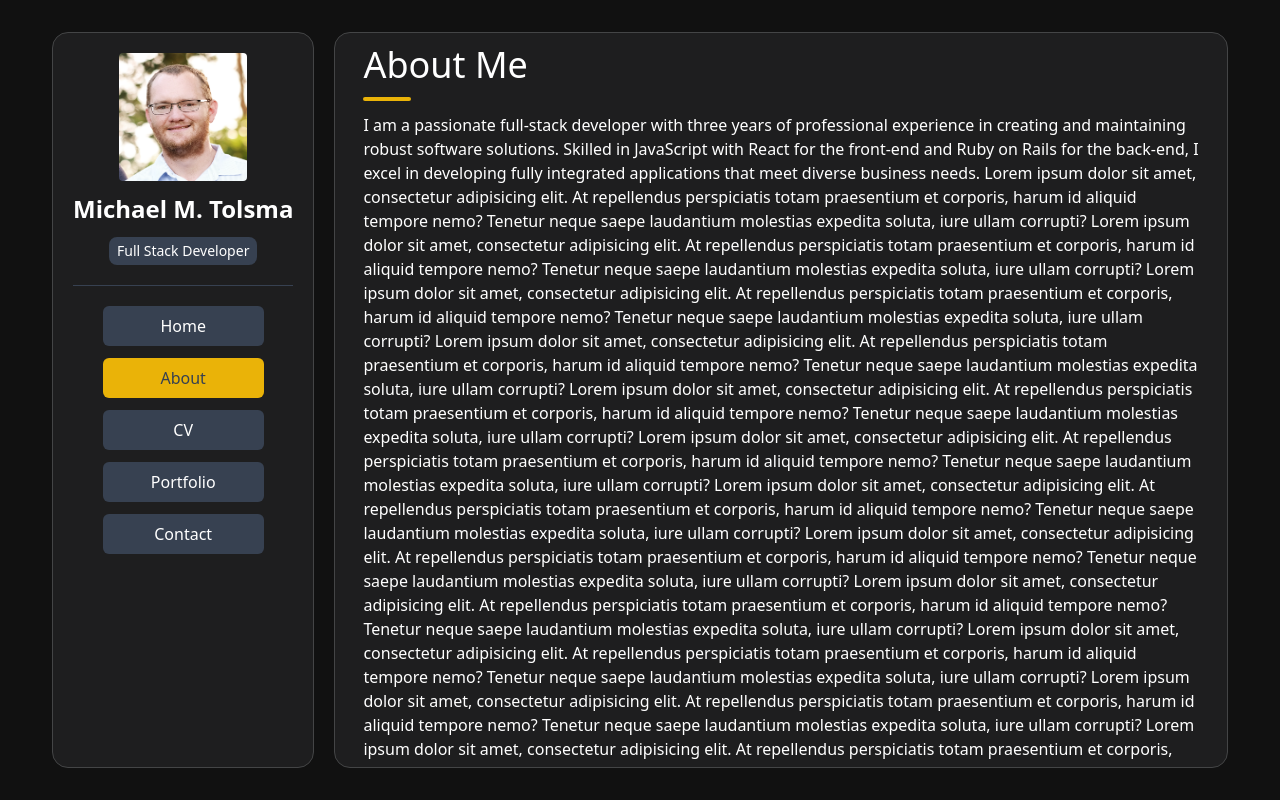
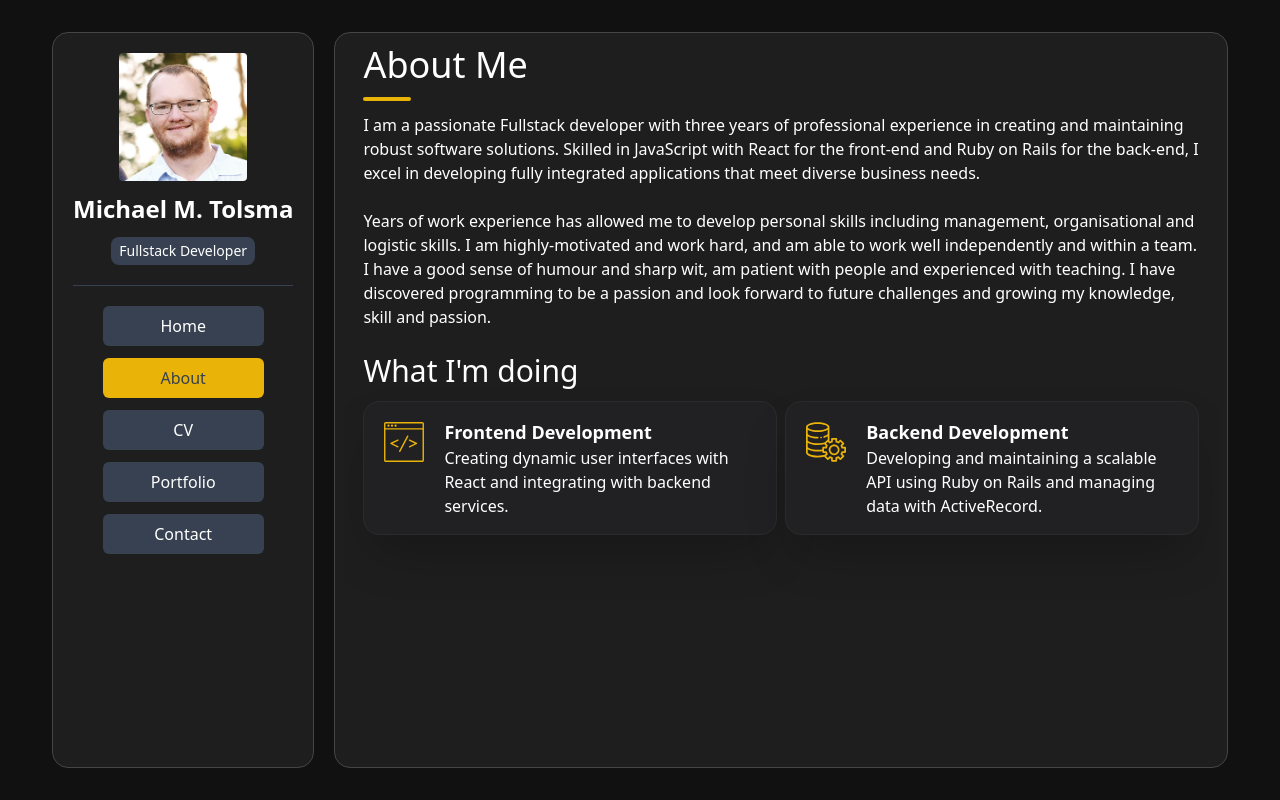
Before and after one commit to mmtolsma/mmtolsma.github.io, a SvelteKit app: page /about in a window 1280 px wide. Built offline with nearby package versions, Linux system fonts and the light colour scheme.

Commit message:
Work on About Me page

```diff
--- a/src/components/NavCard.svelte
+++ b/src/components/NavCard.svelte
@@ -27,7 +27,7 @@
     <div class="flex flex-col items-center">
       <img src="/profile-pic.png" class="mb-3 rounded w-32 h-32" alt="Michael Tolsma smiling" />
       <div class="text-2xl font-bold mb-3">Michael M. Tolsma</div>
-      <div class="py-1 px-2 mb-5 text-sm rounded-lg bg-gray-700">Full Stack Developer</div>
+      <div class="py-1 px-2 mb-5 text-sm rounded-lg bg-gray-700">Fullstack Developer</div>
       <span class="flex-grow mb-5 border-t border-gray-700 w-full"></span>
       <nav class="grid grid-cols-1 gap-1">
         {#each $navLinks as link}
@@ -46,7 +46,7 @@
       <img src="/profile-pic.png" class="rounded w-20 h-20" alt="Michael Tolsma smiling" />
       <div class="ml-4">
         <div class="text-2xl font-bold mb-3">Michael M. Tolsma</div>
-        <div class="inline-block text-sm rounded-lg bg-gray-700 px-2 py-1">Full Stack Developer</div>
+        <div class="inline-block text-sm rounded-lg bg-gray-700 px-2 py-1">Fullstack Developer</div>
       </div>
       <div class="absolute top-0 right-0 mr-3">
         <button on:click={handleClick} class="flex items-center">
@@ -58,7 +58,7 @@
         </button>
       </div>
       {#if clicked}
-      <div class="absolute right-0 mt-56 mr-3 w-48 bg-info-card space-y-1 py-2 px-2 z-50">
+      <div class="absolute right-0 mt-56 mr-3 w-48 bg-dropdown space-y-1 py-2 px-2 z-50">
         {#each $navLinks as link}
           <a
             href={($page.url.pathname == link.url) ? null : link.url}
@@ -78,7 +78,7 @@
         <img src="/profile-pic.png" class="rounded w-12 h-12" alt="Michael Tolsma smiling" />
         <div class="ml-4">
           <div class="font-bold">Michael M. Tolsma</div>
-          <div class="inline-block text-xxs rounded-lg bg-gray-700 p-1">Full Stack Developer</div>
+          <div class="inline-block text-xxs rounded-lg bg-gray-700 p-1">Fullstack Developer</div>
         </div>
       </div>
       <div class="flex justify-end mr-3">
@@ -92,7 +92,7 @@
       </div>
     </div>
     {#if clicked}
-      <div class="absolute right-0 mt-14 mr-3 w-48 bg-info-card space-y-1 py-2 px-2 z-50">
+      <div class="absolute right-0 mt-14 mr-3 w-48 bg-dropdown space-y-1 py-2 px-2 z-50">
         {#each $navLinks as link}
           <a
             href={($page.url.pathname == link.url) ? null : link.url}
--- a/src/routes/about/+page.svelte
+++ b/src/routes/about/+page.svelte
@@ -10,100 +10,45 @@
 
 <div class="flex-1 overflow-y-auto">
   <div class="mx-3 mb-5 sm:mx-5">
-    <p>
-      I am a passionate full-stack developer with three years of professional experience in creating
-      and maintaining robust software solutions. Skilled in JavaScript with React for the front-end
-      and Ruby on Rails for the back-end, I excel in developing fully integrated applications that
-      meet diverse business needs. Lorem ipsum dolor sit amet, consectetur adipisicing elit. At
-      repellendus perspiciatis totam praesentium et corporis, harum id aliquid tempore nemo? Tenetur
-      neque saepe laudantium molestias expedita soluta, iure ullam corrupti? Lorem ipsum dolor sit
-      amet, consectetur adipisicing elit. At repellendus perspiciatis totam praesentium et corporis,
-      harum id aliquid tempore nemo? Tenetur neque saepe laudantium molestias expedita soluta, iure
-      ullam corrupti? Lorem ipsum dolor sit amet, consectetur adipisicing elit. At repellendus
-      perspiciatis totam praesentium et corporis, harum id aliquid tempore nemo? Tenetur neque saepe
-      laudantium molestias expedita soluta, iure ullam corrupti? Lorem ipsum dolor sit amet,
-      consectetur adipisicing elit. At repellendus perspiciatis totam praesentium et corporis, harum
-      id aliquid tempore nemo? Tenetur neque saepe laudantium molestias expedita soluta, iure ullam
-      corrupti? Lorem ipsum dolor sit amet, consectetur adipisicing elit. At repellendus perspiciatis
-      totam praesentium et corporis, harum id aliquid tempore nemo? Tenetur neque saepe laudantium
-      molestias expedita soluta, iure ullam corrupti? Lorem ipsum dolor sit amet, consectetur
-      adipisicing elit. At repellendus perspiciatis totam praesentium et corporis, harum id aliquid
-      tempore nemo? Tenetur neque saepe laudantium molestias expedita soluta, iure ullam corrupti?
-      Lorem ipsum dolor sit amet, consectetur adipisicing elit. At repellendus perspiciatis totam
-      praesentium et corporis, harum id aliquid tempore nemo? Tenetur neque saepe laudantium molestias
-      expedita soluta, iure ullam corrupti? Lorem ipsum dolor sit amet, consectetur adipisicing elit.
-      At repellendus perspiciatis totam praesentium et corporis, harum id aliquid tempore nemo?
-      Tenetur neque saepe laudantium molestias expedita soluta, iure ullam corrupti? Lorem ipsum dolor
-      sit amet, consectetur adipisicing elit. At repellendus perspiciatis totam praesentium et
-      corporis, harum id aliquid tempore nemo? Tenetur neque saepe laudantium molestias expedita
-      soluta, iure ullam corrupti? Lorem ipsum dolor sit amet, consectetur adipisicing elit. At
-      repellendus perspiciatis totam praesentium et corporis, harum id aliquid tempore nemo? Tenetur
-      neque saepe laudantium molestias expedita soluta, iure ullam corrupti? Lorem ipsum dolor sit
-      amet, consectetur adipisicing elit. At repellendus perspiciatis totam praesentium et corporis,
-      harum id aliquid tempore nemo? Tenetur neque saepe laudantium molestias expedita soluta, iure
-      ullam corrupti? Lorem ipsum dolor sit amet, consectetur adipisicing elit. At repellendus
-      perspiciatis totam praesentium et corporis, harum id aliquid tempore nemo? Tenetur neque saepe
-      laudantium molestias expedita soluta, iure ullam corrupti? Lorem ipsum dolor sit amet,
-      consectetur adipisicing elit. At repellendus perspiciatis totam praesentium et corporis, harum
-      id aliquid tempore nemo? Tenetur neque saepe laudantium molestias expedita soluta, iure ullam
-      corrupti? Lorem ipsum dolor sit amet, consectetur adipisicing elit. At repellendus perspiciatis
-      totam praesentium et corporis, harum id aliquid tempore nemo? Tenetur neque saepe laudantium
-      molestias expedita soluta, iure ullam corrupti? Lorem ipsum dolor sit amet, consectetur
-      adipisicing elit. At repellendus perspiciatis totam praesentium et corporis, harum id aliquid
-      tempore nemo? Tenetur neque saepe laudantium molestias expedita soluta, iure ullam corrupti?
-      Lorem ipsum dolor sit amet, consectetur adipisicing elit. At repellendus perspiciatis totam
-      praesentium et corporis, harum id aliquid tempore nemo? Tenetur neque saepe laudantium molestias
-      expedita soluta, iure ullam corrupti? Lorem ipsum dolor sit amet, consectetur adipisicing elit.
-      At repellendus perspiciatis totam praesentium et corporis, harum id aliquid tempore nemo?
-      Tenetur neque saepe laudantium molestias expedita soluta, iure ullam corrupti? Lorem ipsum dolor
-      sit amet, consectetur adipisicing elit. At repellendus perspiciatis totam praesentium et
-      corporis, harum id aliquid tempore nemo? Tenetur neque saepe laudantium molestias expedita
-      soluta, iure ullam corrupti? Lorem ipsum dolor sit amet, consectetur adipisicing elit. At
-      repellendus perspiciatis totam praesentium et corporis, harum id aliquid tempore nemo? Tenetur
-      neque saepe laudantium molestias expedita soluta, iure ullam corrupti? Lorem ipsum dolor sit
-      amet, consectetur adipisicing elit. At repellendus perspiciatis totam praesentium et corporis,
-      harum id aliquid tempore nemo? Tenetur neque saepe laudantium molestias expedita soluta, iure
-      ullam corrupti? Lorem ipsum dolor sit amet, consectetur adipisicing elit. At repellendus
-      perspiciatis totam praesentium et corporis, harum id aliquid tempore nemo? Tenetur neque saepe
-      laudantium molestias expedita soluta, iure ullam corrupti? Lorem ipsum dolor sit amet,
-      consectetur adipisicing elit. At repellendus perspiciatis totam praesentium et corporis, harum
-      id aliquid tempore nemo? Tenetur neque saepe laudantium molestias expedita soluta, iure ullam
-      corrupti? Lorem ipsum dolor sit amet, consectetur adipisicing elit. At repellendus perspiciatis
-      totam praesentium et corporis, harum id aliquid tempore nemo? Tenetur neque saepe laudantium
-      molestias expedita soluta, iure ullam corrupti? Lorem ipsum dolor sit amet, consectetur
-      adipisicing elit. At repellendus perspiciatis totam praesentium et corporis, harum id aliquid
-      tempore nemo? Tenetur neque saepe laudantium molestias expedita soluta, iure ullam corrupti?
-      Lorem ipsum dolor sit amet, consectetur adipisicing elit. At repellendus perspiciatis totam
-      praesentium et corporis, harum id aliquid tempore nemo? Tenetur neque saepe laudantium molestias
-      expedita soluta, iure ullam corrupti? Lorem ipsum dolor sit amet, consectetur adipisicing elit.
-      At repellendus perspiciatis totam praesentium et corporis, harum id aliquid tempore nemo?
-      Tenetur neque saepe laudantium molestias expedita soluta, iure ullam corrupti? Lorem ipsum dolor
-      sit amet, consectetur adipisicing elit. At repellendus perspiciatis totam praesentium et
-      corporis, harum id aliquid tempore nemo? Tenetur neque saepe laudantium molestias expedita
-      soluta, iure ullam corrupti? Lorem ipsum dolor sit amet, consectetur adipisicing elit. At
-      repellendus perspiciatis totam praesentium et corporis, harum id aliquid tempore nemo? Tenetur
-      neque saepe laudantium molestias expedita soluta, iure ullam corrupti?
-    </p>
+    <section>
+      <p>
+        I am a passionate Fullstack developer with three years of professional experience in creating and maintaining robust software solutions. Skilled in JavaScript with React for the front-end and Ruby on Rails for the back-end, I excel in developing fully integrated applications that meet diverse business needs.
+      </p>
+      <br>
+      <p>
+        Years of work experience has allowed me to develop personal skills including management, organisational and logistic skills. I am highly-motivated and work hard, and am able to work well independently and within a team. I have a good sense of humour and sharp wit, am patient with people and experienced with teaching. I have discovered programming to be a passion and look forward to future challenges and growing my knowledge, skill and passion.
+      </p>
+    </section>
+
+    <br>
+
+    <section>
+      <div class="text-2xl lg:text-3xl mb-3">What I'm doing</div>
+
+      <div class="grid grid-cols-1 lg:grid-cols-2 gap-2">
+        <div class="bg-sub-card border border-sub-card-border shadow-2xl rounded-2xl px-4 py-4 flex items-start gap-4">
+          <img src="/frontend.svg" alt="webpage with html tag" class="w-12 h-12 p-1" />
+          <div class="flex flex-col">
+            <div class="text-lg font-bold">
+              Frontend Development
+            </div>
+            <div>
+              Creating dynamic user interfaces with React and integrating with backend services.
+            </div>
+          </div>
+        </div>
+        <div class="bg-sub-card border border-sub-card-border shadow-2xl rounded-2xl px-4 py-4 flex items-start gap-4">
+          <img src="/backend.svg" alt="og and database" class="w-12 h-12 p-1" />
+          <div class="flex flex-col">
+            <div class="text-lg font-bold">
+              Backend Development
+            </div>
+            <div>
+              Developing and maintaining a scalable API using Ruby on Rails and managing data with ActiveRecord.
+            </div>
+          </div>
+        </div>
+      </div>
+    </section>
   </div>
 </div>
-
-<!-- I am a passionate software developer with over 6 years of professional experience in creating and deploying innovative software solutions.
-I specialize in full-stack development, with extensive knowledge in JavaScript, Python, and Ruby on Rails. My approach combines a deep understanding
-of technology with a commitment to meeting business needs, ensuring that all software solutions are both technically sound and commercially viable.
-
-My career began as a backend developer where I honed my skills in database management and server-side logic. This experience provided a solid
-foundation for transitioning into full-stack development, where I now thrive. I am adept at balancing frontend design with functional backend
-implementations, making sure that user interactions are seamless and efficient.
-
-Beyond my technical abilities, I am a strong advocate for agile methodologies, promoting regular adaptation of processes to enhance team
-productivity and project outcomes. I also believe in the power of mentorship and knowledge sharing, actively participating in coding bootcamps
-and developer meetups to both learn and teach.
-
-In recent projects, I have led the development of a scalable e-commerce platform that supports high traffic volumes without compromising
-on speed or user experience. Additionally, I have contributed to open source projects that focus on improving accessibility in web applications.
-
-When I'm not coding, I enjoy exploring new technologies and staying abreast of industry trends through podcasts and tech blogs. I also
-dabble in digital photography, where I bring the same eye for detail that I apply to my coding.
-
-I am currently interested in opportunities that challenge me to leverage my skills in new ways, particularly in projects that aim to make
-significant impacts on user experience and operational efficiency. -->
--- a/src/routes/contact/+page.svelte
+++ b/src/routes/contact/+page.svelte
@@ -7,7 +7,7 @@
 </Heading>
 
 <div class="flex-1 overflow-y-auto">
-  <div class="mx-3 sm:mx-5">
+  <div class="mx-3 mb-5 sm:mx-5">
     <p>
       this is the contact page.
     </p>
--- a/src/routes/cv/+page.svelte
+++ b/src/routes/cv/+page.svelte
@@ -71,8 +71,6 @@
         </div>
       </div>
 
-      <!-- No idea how to show my skills accurately. -->
-      <!-- Not comfortable showing percentages because I have no idea what percent I am. -->
       <div class="skills mb-5">
         <div class="items-center justify-center mb-2">
           <span class="text-2xl lg:text-3xl text-yellow-500 fa fa-wrench mr-1"></span>
@@ -88,7 +86,7 @@
             <p>Ruby on Rails</p>
           </div>
           <div class="flex flex-row items-center gap-2">
-            <img src="/js-logo.svg" alt="JS Logo" class="w-8 h-8" />
+            <img src="/js-logo.svg" alt="JavaScript Logo" class="w-8 h-8" />
             <p>Javascript</p>
           </div>
           <div class="flex flex-row items-center gap-2">
--- a/tailwind.config.js
+++ b/tailwind.config.js
@@ -6,7 +6,9 @@ export default {
       colors: {
         'base-card': '#1E1E1F',
         'card-border': '#444546',
-        'info-card': '#333333',
+        'dropdown': '#333333',
+        'sub-card': '#212123',
+        'sub-card-border': '#2b2b2b',
       },
       fontSize: {
         'xxs': ['0.625rem', {
```
Also changed, not shown: static/backend.svg (added), static/frontend.svg (added).
